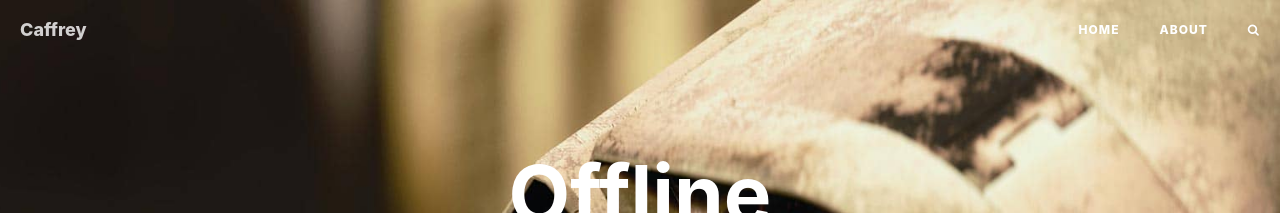
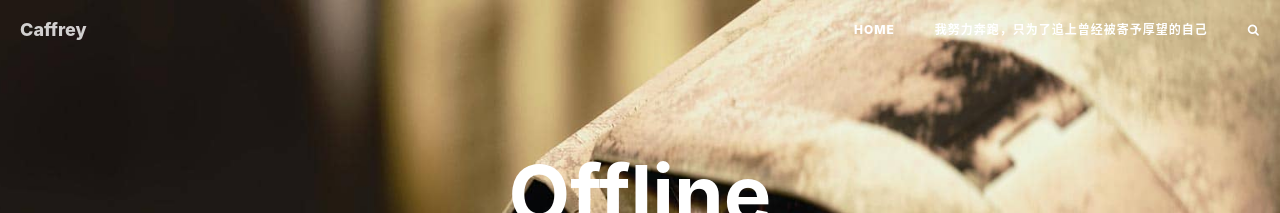
Before and after one commit to CaffreyR/CaffreyR.github.io, a Jekyll site: the page built from offline.html, in a window 1280 px wide. Shown: the top 213 px of the page. Built offline with Jekyll 4.4.1, drawn with Linux system fonts in a browser that asks for light colours; nearby versions of some CDN libraries; comment, search, counter and statistics services are not loaded.

Commit message:
Update about.html

```diff
--- a/about.html
+++ b/about.html
@@ -1,6 +1,6 @@
 ---
 layout: page
-title: "About"
+title: "我努力奔跑，只为了追上曾经被寄予厚望的自己"
 description: "Run you clever boy and remember"
 header-img: "img/about-bg.jpg"
 multilingual: True
```
